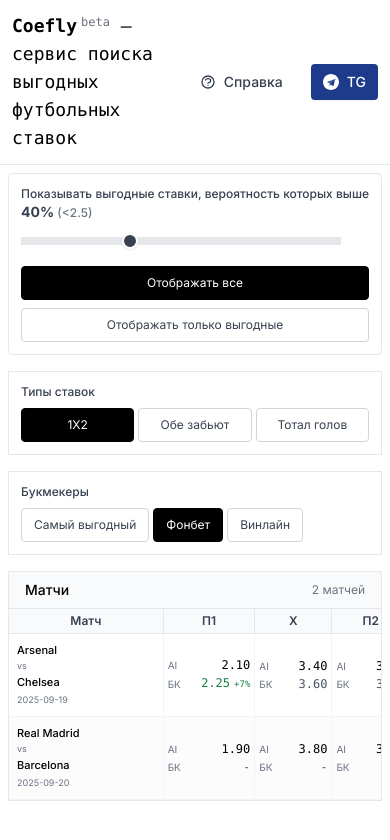
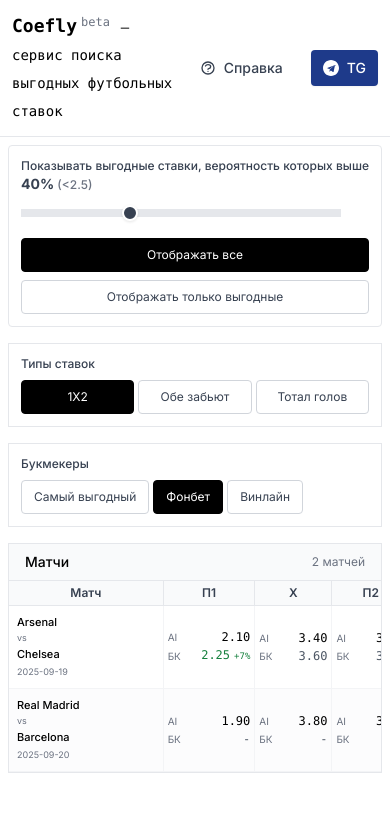
Before and after one commit to dreatrio-yaby/true-coef-site, a Next.js app: page / in a window 390 px wide. Shown: the top 840 px of the page. Built offline with nearby package versions, Linux system fonts and the light colour scheme.

Commit message:
Refactor header text size for improved readability on different screen sizes

```diff
--- a/src/app/page.tsx
+++ b/src/app/page.tsx
@@ -130,7 +130,7 @@ export default function HomePage() {
       <header className="border-b border-gray-200 p-3">
         <div className="max-w-6xl mx-auto flex items-center justify-between">
           <h1 className="text-lg font-mono text-black">
-            <span className="font-bold">Coefly</span><sup className="text-xs text-gray-500 ml-1">beta</sup> <span className="font-normal">— сервис поиска выгодных футбольных ставок</span>
+            <span className="font-bold">Coefly</span><sup className="text-xs text-gray-500 ml-1">beta</sup> <span className="font-normal text-sm md:text-lg">— сервис поиска выгодных футбольных ставок</span>
           </h1>
 
           <div className="flex items-center gap-4">
```
